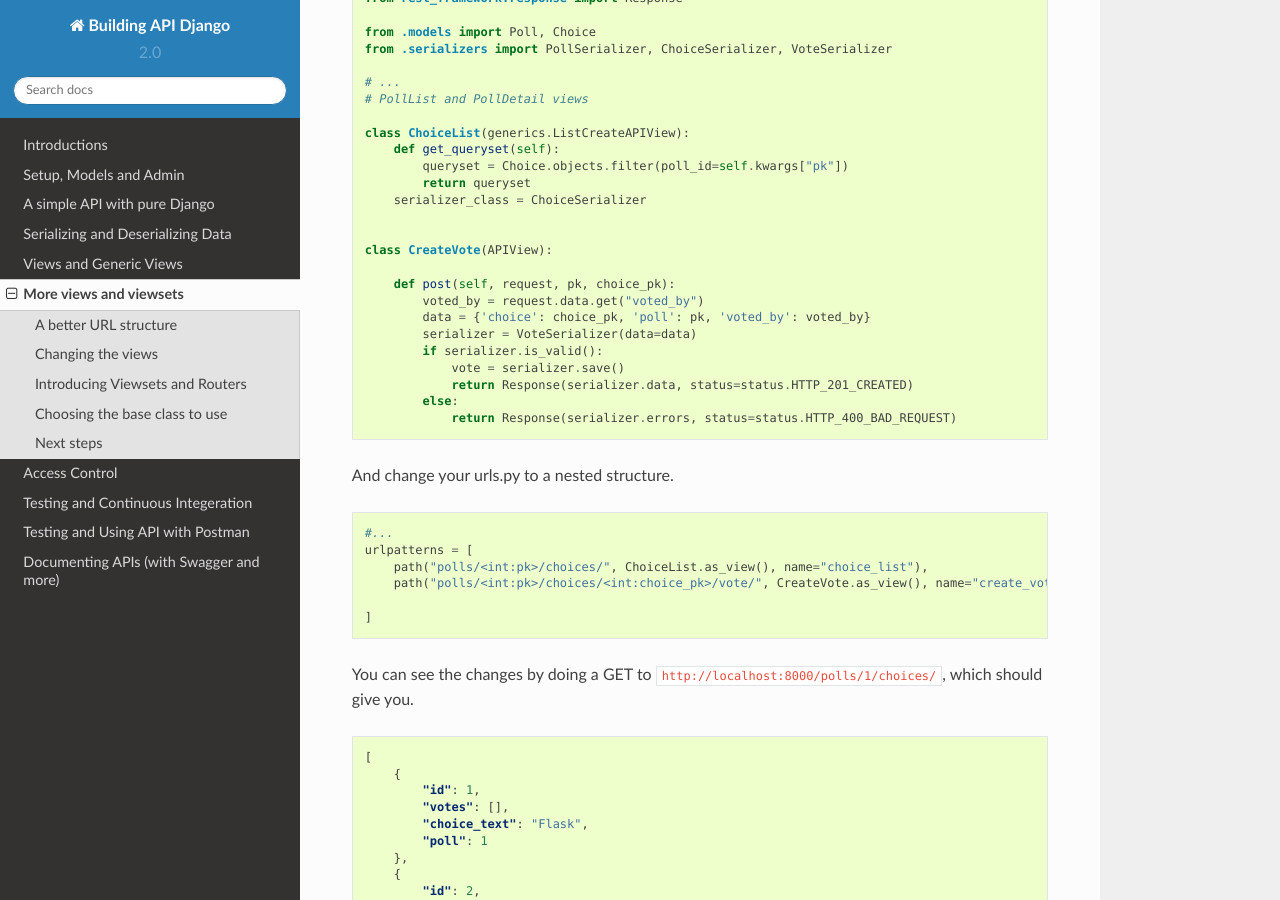
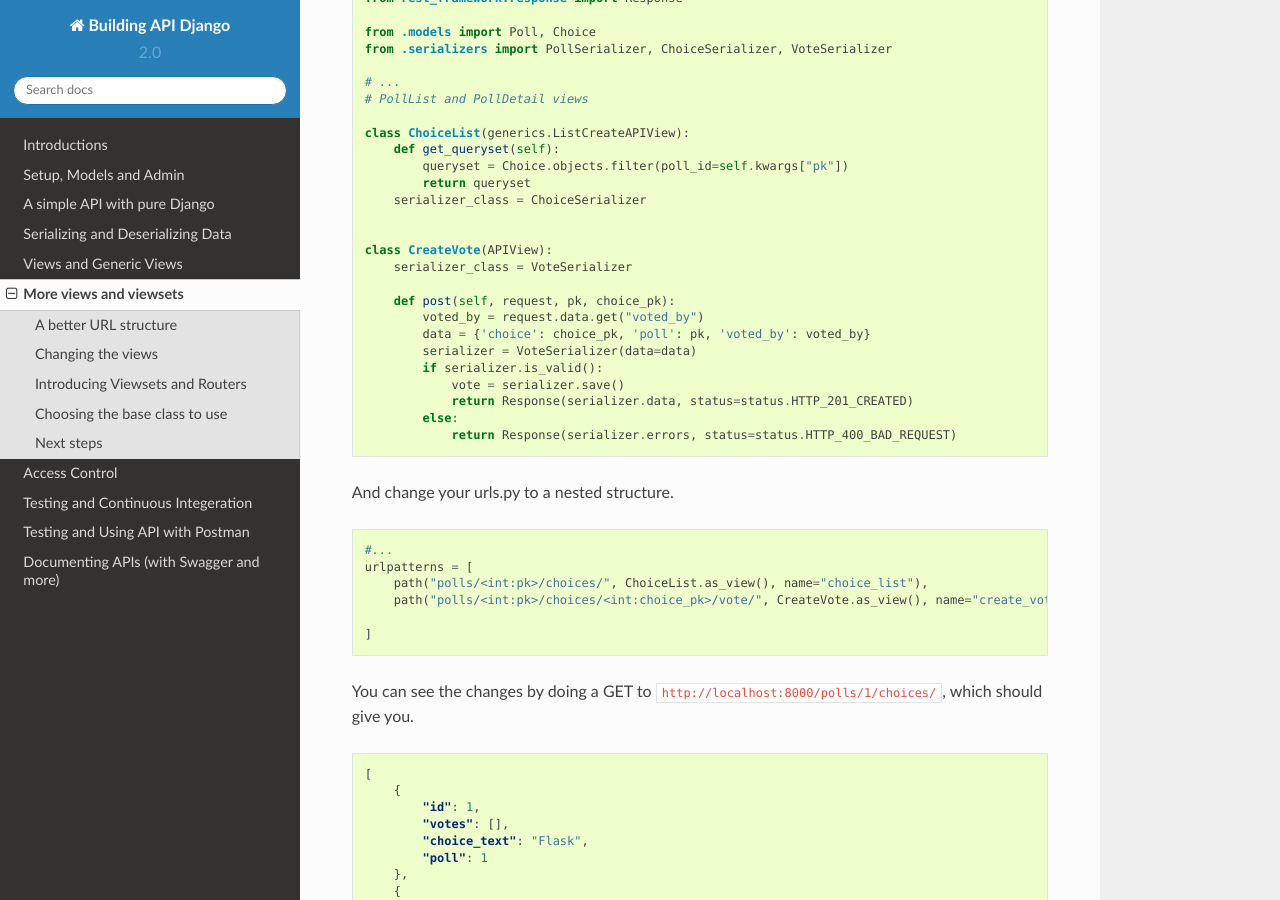
Before and after one commit to agiliq/building-api-django, a Sphinx documentation site: the page built from docs/more-views-and-viewsets.rst, in a window 1280 px wide and 900 px high, scrolled down 786 px. Built offline with Sphinx 7.4.7 and the Read the Docs theme 2.0.0, drawn with Linux system fonts in a browser that asks for light colours.

Commit message:
add serializer class to CreateVote view
adding serializer class to CreateVote view to avoid `'CreateVote' should either include a \`serializer_class\` attribute, or override the \`get_serializer_class()\` method.`

```diff
--- a/docs/more-views-and-viewsets.rst
+++ b/docs/more-views-and-viewsets.rst
@@ -42,6 +42,7 @@ We will make changes to :code:`ChoiceList` and :code:`CreateVote`, because the :
 
 
     class CreateVote(APIView):
+        serializer_class = VoteSerializer
 
         def post(self, request, pk, choice_pk):
             voted_by = request.data.get("voted_by")
```
